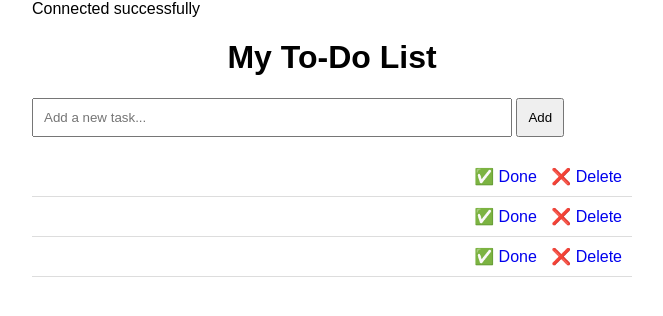
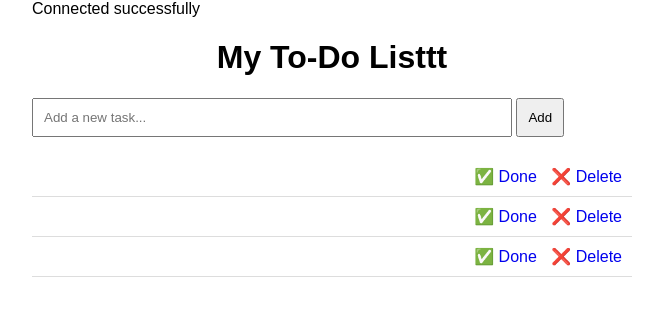
Before and after one commit to marmlak561-create/my-todo-list, a PHP site: page / in a window 1280 px wide. Shown: the top 316 px of the page, without its empty margins (308-971 px from the left). Run offline with PHP 8.4, Linux system fonts and the light colour scheme; data comes from the database, SQL or seed files in the repository; data that the repository does not hold is empty.

Commit message:
change the name

```diff
--- a/index.php
+++ b/index.php
@@ -49,7 +49,7 @@ $result = $conn->query("SELECT * FROM tasks ORDER BY id DESC");
 </head>
 <body>
 
-<h1>My To-Do List</h1>
+<h1>My To-Do Listtt</h1>
 
 <form method="POST" action="">
     <input type="text" name="new_task" placeholder="Add a new task..." required />
```
